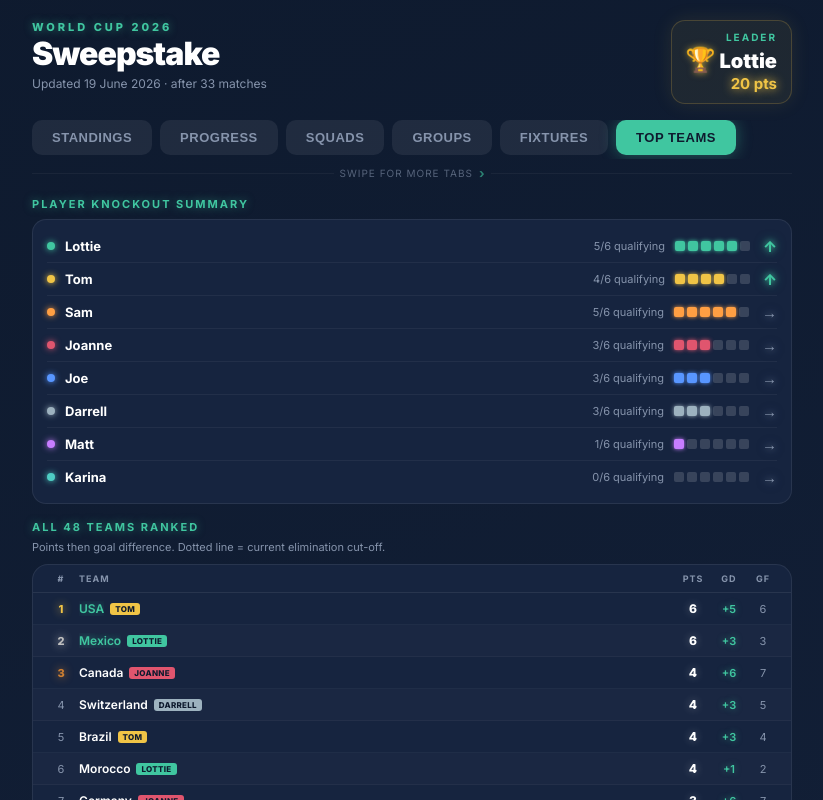
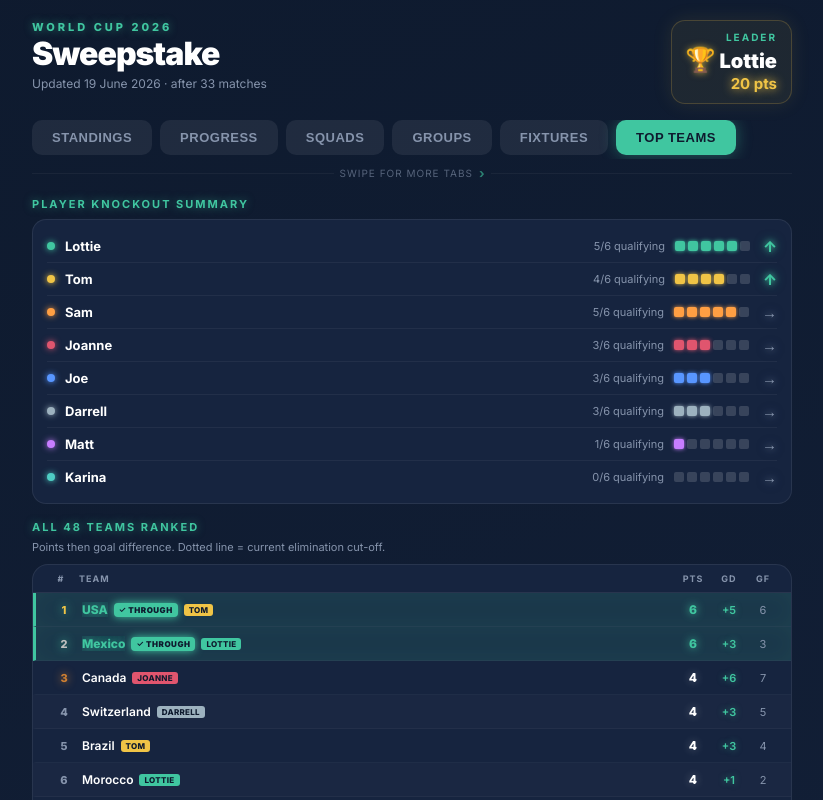
Before and after one commit to PortsDayOne/worldcup-sweepstake, a React (Vite) app in the folder sweepstake-site/: page / in a window 1280 px wide. Both pictures are taken after a click on the button "TOP TEAMS". Shown: the top 800 px of the page, without its empty margins (228-1051 px from the left). Built offline with nearby package versions, Linux system fonts and the light colour scheme.

Commit message:
Update SweepstakeDashboard.jsx

```diff
--- a/sweepstake-site/src/SweepstakeDashboard.jsx
+++ b/sweepstake-site/src/SweepstakeDashboard.jsx
@@ -12,7 +12,7 @@ const INK_SUB = "#8694AC";
 // Mathematically confirmed through to knockout round
 const CONFIRMED = new Set(["Mexico", "USA"]);
 // Mathematically eliminated from knockout round
-const ELIMINATED = new Set(["Haiti", "Turkiye"]);
+const ELIMINATED = new Set(["Haiti", "Türkiye", "Turkiye"]);
 
 // Returns highlight colour for a team name, or null
 function teamColor(name) {
@@ -229,6 +229,10 @@ function TopTeams() {
         </div>
         {sorted.map((t, i) => {
           const medal = i === 0 ? GOLD : i === 1 ? "#C0C0C0" : i === 2 ? "#CD7F32" : null;
+          const isConfirmed = CONFIRMED.has(t.name);
+          const isEliminated = ELIMINATED.has(t.name);
+          const rowBg = isConfirmed ? "rgba(64,198,160,0.12)" : isEliminated ? "rgba(224,85,110,0.12)" : i % 2 === 1 ? "rgba(255,255,255,0.015)" : "transparent";
+          const leftBorder = isConfirmed ? "3px solid #40C6A0" : isEliminated ? "3px solid #E0556E" : "3px solid transparent";
           return (
             <div key={t.name + i}>
               {i === splitIdx && (
@@ -238,14 +242,15 @@ function TopTeams() {
                   <div style={{ flex: 1, borderTop: "1.5px dashed rgba(255,255,255,0.25)" }} />
                 </div>
               )}
-              <div style={{ display: "grid", gridTemplateColumns: "28px 1fr 32px 32px 28px", gap: 4, padding: "8px 14px", borderBottom: i < sorted.length - 1 ? "1px solid rgba(255,255,255,0.04)" : "none", alignItems: "center", background: i % 2 === 1 ? "rgba(255,255,255,0.015)" : "transparent", opacity: t.qualifying ? 1 : 0.55 }}>
-                <span style={{ color: medal || INK_SUB, fontSize: 11, fontWeight: medal ? 800 : 400, textAlign: "center", textShadow: medal ? `0 0 8px ${medal}` : "none" }}>{i + 1}</span>
+              <div style={{ display: "grid", gridTemplateColumns: "28px 1fr 32px 32px 28px", gap: 4, padding: "9px 14px", borderBottom: i < sorted.length - 1 ? "1px solid rgba(255,255,255,0.04)" : "none", borderLeft: leftBorder, alignItems: "center", background: rowBg, opacity: (!isConfirmed && !isEliminated && !t.qualifying) ? 0.5 : 1, boxShadow: isConfirmed ? "inset 0 0 20px rgba(64,198,160,0.06)" : isEliminated ? "inset 0 0 20px rgba(224,85,110,0.06)" : "none" }}>
+                <span style={{ color: medal || (isConfirmed ? "#40C6A0" : isEliminated ? "#E0556E" : INK_SUB), fontSize: 11, fontWeight: 800, textAlign: "center", textShadow: isConfirmed ? "0 0 10px #40C6A0" : isEliminated ? "0 0 10px #E0556E" : medal ? `0 0 8px ${medal}` : "none" }}>{i + 1}</span>
                 <div style={{ display: "flex", alignItems: "center", gap: 6, minWidth: 0 }}>
-                  <span style={{ color: teamColor(t.name) || "#fff", fontSize: 12, fontWeight: t.qualifying ? 600 : 400, overflow: "hidden", textOverflow: "ellipsis", whiteSpace: "nowrap",
-                    textShadow: teamColor(t.name) ? `0 0 8px ${teamColor(t.name)}88` : "none" }}>{t.name}</span>
+                  <span style={{ color: isConfirmed ? "#40C6A0" : isEliminated ? "#E0556E" : "#fff", fontSize: 12, fontWeight: isConfirmed || isEliminated ? 800 : t.qualifying ? 600 : 400, overflow: "hidden", textOverflow: "ellipsis", whiteSpace: "nowrap", textShadow: isConfirmed ? "0 0 12px #40C6A0, 0 0 24px #40C6A066" : isEliminated ? "0 0 12px #E0556E, 0 0 24px #E0556E66" : "none" }}>{t.name}</span>
+                  {isConfirmed && <span style={{ background: "#40C6A0", color: "#0E1A2E", fontSize: 8, fontWeight: 900, padding: "2px 5px", borderRadius: 4, flexShrink: 0, letterSpacing: 0.5, boxShadow: "0 0 8px #40C6A0" }}>✓ THROUGH</span>}
+                  {isEliminated && <span style={{ background: "#E0556E", color: "#fff", fontSize: 8, fontWeight: 900, padding: "2px 5px", borderRadius: 4, flexShrink: 0, letterSpacing: 0.5, boxShadow: "0 0 8px #E0556E" }}>✗ OUT</span>}
                   <OwnerBadge team={t.name} />
                 </div>
-                <span style={{ color: "#fff", fontSize: 12, fontWeight: 800, textAlign: "center", textShadow: "0 0 8px rgba(255,255,255,0.3)" }}>{t.pts}</span>
+                <span style={{ color: isConfirmed ? "#40C6A0" : isEliminated ? "#E0556E" : "#fff", fontSize: 12, fontWeight: 800, textAlign: "center", textShadow: isConfirmed ? "0 0 8px #40C6A0" : isEliminated ? "0 0 8px #E0556E" : "0 0 8px rgba(255,255,255,0.3)" }}>{t.pts}</span>
                 <span style={{ color: t.gd > 0 ? GREEN : t.gd < 0 ? "#E0556E" : INK_SUB, fontSize: 11, fontWeight: 600, textAlign: "center", textShadow: t.gd !== 0 ? `0 0 6px ${t.gd > 0 ? GREEN : "#E0556E"}88` : "none" }}>{t.gd > 0 ? `+${t.gd}` : t.gd}</span>
                 <span style={{ color: INK_SUB, fontSize: 11, textAlign: "center" }}>{t.gf}</span>
               </div>
```
